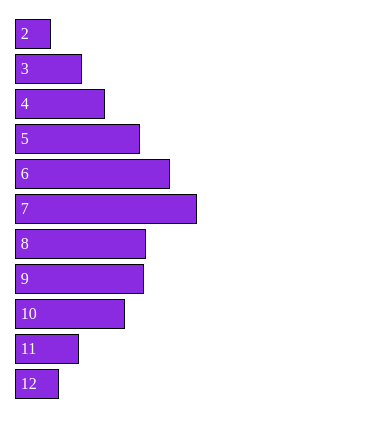
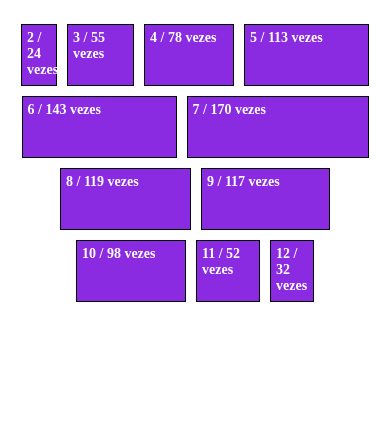
Before and after one commit to Kenzie-Academy-Brasil-Developers/entrega-rolando-dados-sprint-3-madurubini, a plain HTML site: page index.html in a window 390 px wide. Shown: the part 61-498 px from the top of the page. Drawn offline with Linux system fonts and the light colour scheme.

Commit message:
Adicionando responsividade

```diff
--- a/script.js
+++ b/script.js
@@ -31,7 +31,7 @@ const criarBarra = () => {
        barra.style.width = `${diceResults[contador]}px`
 
 
-       let textIndice = document.createTextNode(contador +2)
+       let textIndice = document.createTextNode((contador +2) + " / " + diceResults[contador] + " vezes");
        barra.appendChild(textIndice);
 
        let destino = document.getElementById("bars")
--- a/style.css
+++ b/style.css
@@ -1,6 +1,13 @@
 body {
     max-width: 95vw;
     margin: 0 auto;
+}
+
+#bars{
+    display: flex;
+    flex-wrap: wrap;
+    justify-content: center;
+
 }
 
 .barras{
@@ -9,4 +16,8 @@ body {
     border: 1px solid black;
     padding: 5px;
     margin: 5px;
+    font-size: 14px;
+    font-weight: bold;
+    text-align: start;
+    height: 50px;
 }
```
